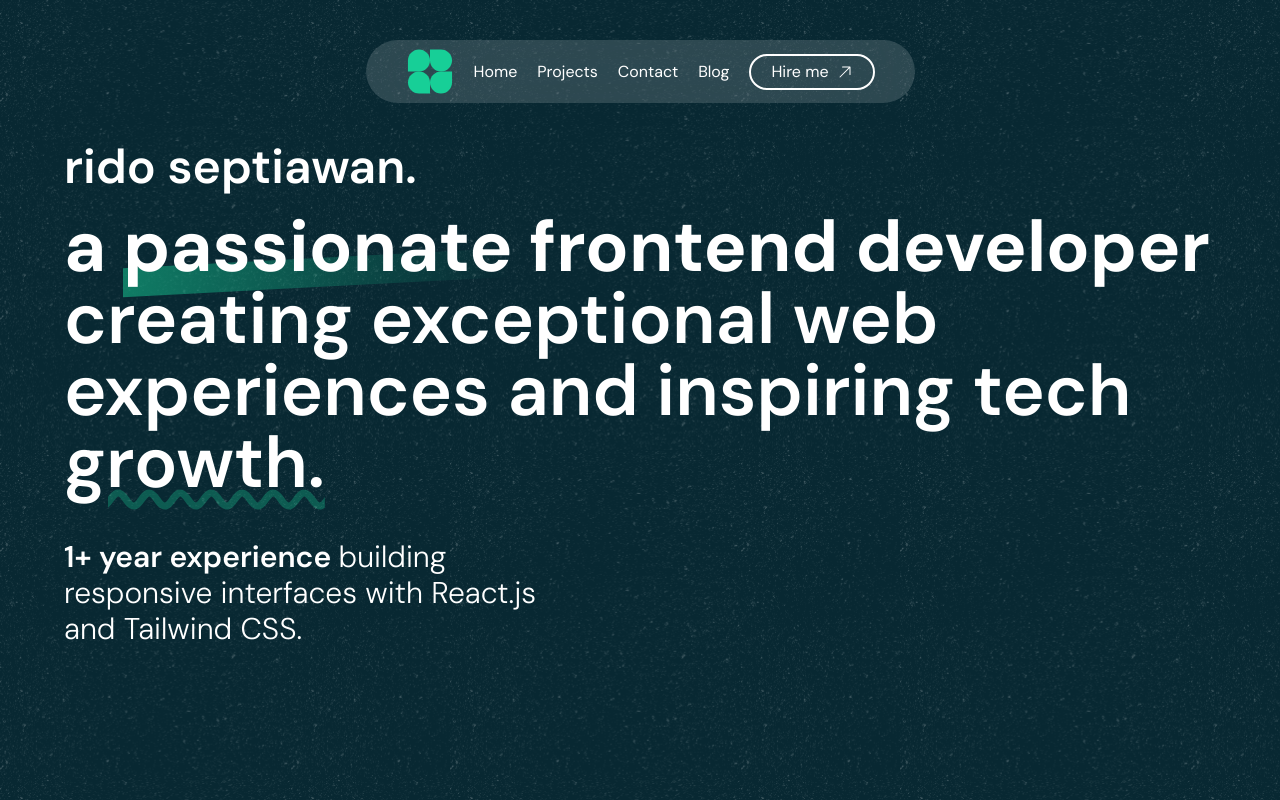
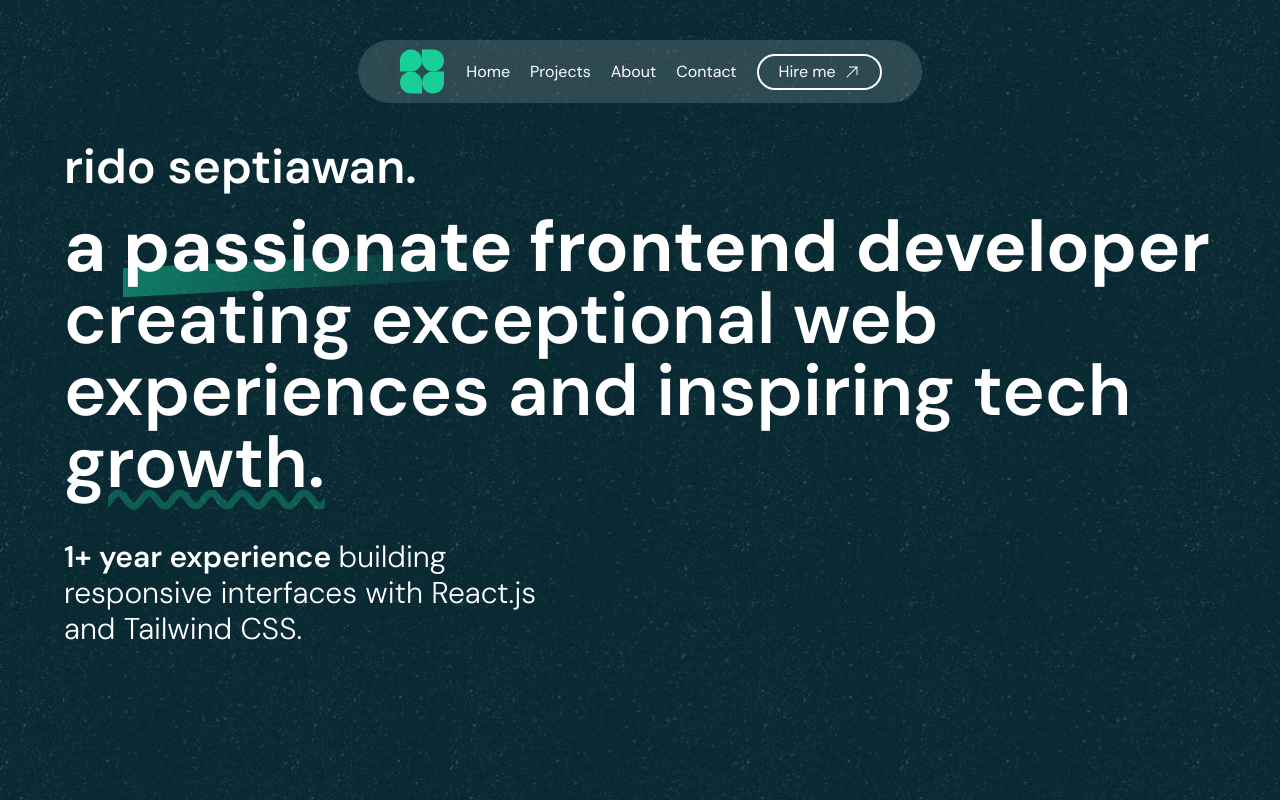
Before and after one commit to riddsep/portfolio-v2, a React (Vite) app: page / in a window 1280 px wide. Shown: the top 800 px of the page. Built offline with nearby package versions, Linux system fonts and the light colour scheme.

Commit message:
feat: change background

```diff
--- a/src/ui/Navbar.jsx
+++ b/src/ui/Navbar.jsx
@@ -19,8 +19,8 @@ function Navbar() {
         >
           <li className="nav-item">Home</li>
           <li className="nav-item">Projects</li>
+          <li className="nav-item">About</li>
           <li className="nav-item">Contact</li>
-          <li className="nav-item">Blog</li>
           <li className="flex cursor-pointer items-center gap-2 rounded-3xl border-2 border-white px-5 py-1 hover:bg-white hover:text-[#082832]">
             <span>Hire me</span>
             <HiArrowUpRight />
--- a/src/ui/ProjectList.jsx
+++ b/src/ui/ProjectList.jsx
@@ -10,7 +10,7 @@ function ProjectList() {
           <span className="relative"> Featured Case Studies</span>
         </h1>
 
-        <p className="mb-20 w-full sm:text-xl md:max-w-[600px] md:text-xl lg:mb-40 lg:text-2xl">
+        <p className="mb-20 w-full sm:text-xl md:max-w-[600px] md:text-xl lg:mb-24 lg:text-2xl">
           Learn how I’ve applied design and development principles to solve
           problems and deliver solutions.
         </p>
```
Also changed, not shown: src/ui/Contact.jsx (added).
